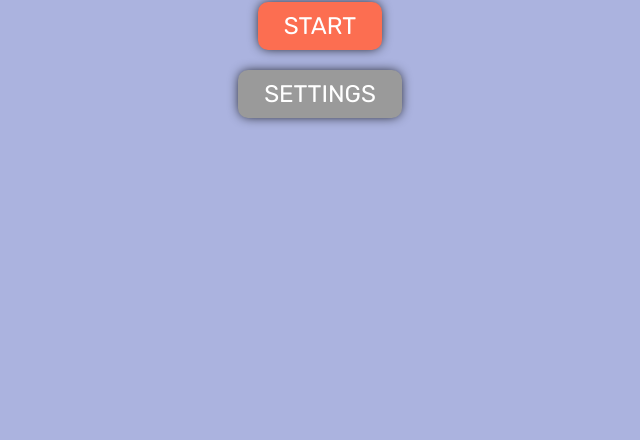
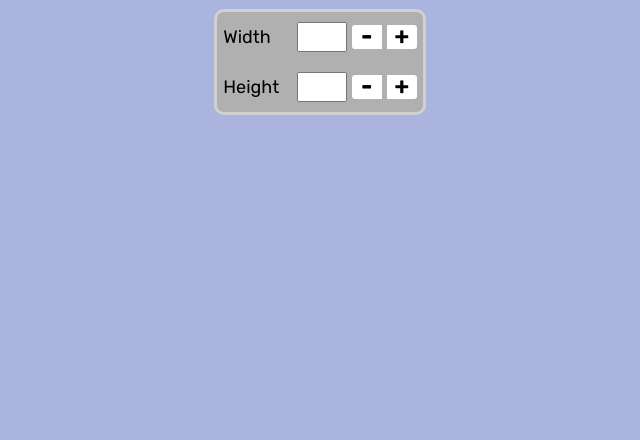
Before and after one commit to nikosvolkov/minesweeper, a website built with Vite: page index.html in a window 1280 px wide. Shown: the part 376-816 px from the top of the page, without its empty margins (320-960 px from the left). Built offline with nearby package versions, Linux system fonts and the light colour scheme; files whose address does not match are found by name.

Commit message:
Added styles for settings

```diff
--- a/index.html
+++ b/index.html
@@ -2,25 +2,56 @@
 <html lang="en">
   <head>
     <meta charset="UTF-8" />
-    <meta name="viewport" content="width=device-width, initial-scale=1.0"  />
+    <meta name="viewport" content="width=device-width, initial-scale=1.0" />
     <link rel="preconnect" href="https://fonts.googleapis.com" />
     <link rel="preconnect" href="https://fonts.gstatic.com" crossorigin />
     <link
       href="https://fonts.googleapis.com/css2?family=Kanit:ital,wght@0,100;0,200;0,300;0,400;0,500;0,600;0,700;0,800;0,900;1,100;1,200;1,300;1,400;1,500;1,600;1,700;1,800;1,900&family=Rubik:ital,wght@0,300..900;1,300..900&display=swap"
       rel="stylesheet"
     />
-    <link href="https://fonts.googleapis.com/css2?family=Silkscreen:wght@400;700&family=VT323&display=swap" rel="stylesheet">
+    <link
+      href="https://fonts.googleapis.com/css2?family=Silkscreen:wght@400;700&family=VT323&display=swap"
+      rel="stylesheet"
+    />
     <link rel="stylesheet" href="src/css/style.css" />
     <title>Minesweeper</title>
   </head>
   <body>
     <div class="container">
       <h1 class="game-header">Minesweeper</h1>
-      <button id="start-game-btn">Start</button>
-      <button id="settings-btn">Settings</button>
-      <div id="app">
-
+      <!-- <button id="start-game-btn">Start</button>
+      <button id="settings-btn">Settings</button> -->
+      <div class="settings-container">
+        <div class="width-container">
+          <label for="board-width">Width</label>
+          <div class="settings-right-side">
+            <input
+              type="number"
+              min="8"
+              max="100"
+              id="settings-width"
+              class="settings-inputs"
+            />
+            <button id="board-width-minus" class="width-height-btns minus-btn-border">-</button>
+            <button id="board-width-plus" class="width-height-btns plus-btn-border">+</button>
+          </div>
+        </div>
+        <div class="height-container">
+          <label for="board-height">Height</label>
+          <div class="settings-right-side">
+            <input
+              type="number"
+              min="8"
+              max="100"
+              id="settings-height"
+              class="settings-inputs"
+            />
+            <button id="board-height-minus" class="width-height-btns minus-btn-border">-</button>
+            <button id="board-height-plus " class="width-height-btns plus-btn-border">+</button>
+          </div>
+        </div>
       </div>
+      <div id="app"></div>
     </div>
     <script type="module" src="/src/js/main.js"></script>
   </body>
--- a/src/css/style.css
+++ b/src/css/style.css
@@ -13,10 +13,11 @@ body {
   overflow: hidden;
 }
 
-.game-header{
+.game-header {
   margin: 0;
   font-family: 'ArcadeClassic', sans-serif;
   font-size: 35px;
+  margin-left: 6px;
   letter-spacing: 0.1em;
 }
 
@@ -26,6 +27,84 @@ body {
   align-items: center;
   justify-content: center;
   height: 100svh;
+  width: fit-content;
+  max-width: 500px;
+  margin: 0 auto;
+}
+
+#app {
+  display: flex;
+  flex-direction: column;
+}
+
+/* Settings */
+
+.settings-container {
+  font-family: 'Rubik', sans-serif;
+  font-size: 18px;
+  display: flex;
+  flex-direction: column;
+  margin-top: 20px;
+  padding: 10px 6px;
+  gap: 20px;
+  width: 80%;
+  background-color: #b0b0b0;
+
+  border: 3px solid #d1d1d1;
+  border-radius: 10px;
+}
+
+.width-container,
+.height-container {
+  display: flex;
+  flex-direction: row;
+  justify-content: space-between;
+  align-items: center;
+  width: 100%;
+}
+
+.settings-right-side{
+  display: flex;
+  flex-direction: row;
+  align-items: center;
+  justify-content: flex-end;
+  gap: 5px;
+}
+
+.settings-inputs {
+  width: 50px;
+  height: 30px;
+}
+.settings-inputs::-webkit-inner-spin-button,
+.settings-inputs::-webkit-outer-spin-button{
+  -webkit-appearance: none;
+}
+.settings-inputs[type=number]{
+  -moz-appearance: none;
+}
+
+.width-height-btns {
+  border: none;
+  font-family: 'Rubik', sans-serif;
+  font-size: 24px;
+  font-weight: 700;
+  width: 30px;
+  padding: 1px 7px;
+  line-height: 0.9;
+  background-color: #ffffff;
+}
+
+.width-height-btns:hover{
+  cursor: pointer;
+  background-color: #e6e6e6;
+}
+
+.plus-btn-border{
+  border-radius: 0 3px 3px 0;
+}
+
+.minus-btn-border{
+  border-radius: 3px 0 0 3px;
 }
 
 /* Buttons */
@@ -54,7 +133,7 @@ body {
   background-color: #ff5f3f;
 }
 
-#settings-btn{
+#settings-btn {
   margin-top: 20px;
   padding: 10px 26px;
 
@@ -76,11 +155,6 @@ body {
   cursor: pointer;
   box-shadow: 0 0 10px -2px black;
   background-color: #939393;
-}
-
-#app{
-  display: flex;
-  flex-direction: column;
 }
 
 /* Board */
@@ -118,7 +192,7 @@ body {
   user-select: none;
 }
 
-.time-flag-container{
+.time-flag-container {
   display: flex;
   flex-direction: row;
   align-items: center;
@@ -130,7 +204,7 @@ body {
   position: relative;
 }
 
-#stop-game-text{
+#stop-game-text {
   padding: 0;
   margin: 0 auto;
   font-size: 60px;
@@ -138,7 +212,7 @@ body {
   font-family: 'Kanit', sans-serif;
 }
 
-#stopwatch{
+#stopwatch {
   position: absolute;
   width: 105px;
   right: -5px;
@@ -224,29 +298,28 @@ body {
   outline: 2px solid #797979;
 }
 
-@media (max-height:700px) {
-  .game-board{
+@media (max-height: 700px) {
+  .game-board {
     width: 420px;
     height: 420px;
 
     grid-template-columns: repeat(10, 40px);
     background: linear-gradient(to right, #7a7a7a, transparent 1px 40px),
-    linear-gradient(to bottom, #7a7a7a, transparent 1px 40px), #dbdbdb;
+      linear-gradient(to bottom, #7a7a7a, transparent 1px 40px), #dbdbdb;
     background-size: 40px 40px;
   }
 
-
-  .board-cell{
+  .board-cell {
     width: 40px;
     height: 40px;
   }
 
-  .cell-clicked{
+  .cell-clicked {
     width: 40px;
     height: 40px;
   }
 
-  .cell-bomb{
+  .cell-bomb {
     width: 40px;
     height: 40px;
   }
```
Also changed, not shown: src/js/settings.js (line endings or trailing spaces).
